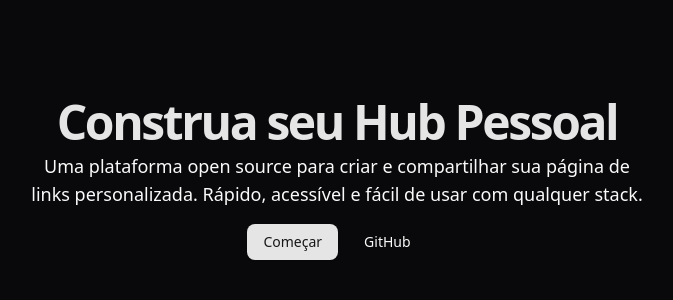
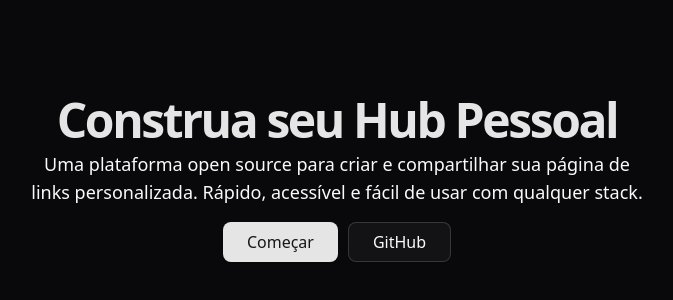
Before and after one commit to 0kira-vgl/linkdrop, a Next.js app: page / in a window 1280 px wide. Shown: the part 222-522 px from the top of the page, without its empty margins (303-976 px from the left). Built offline with nearby package versions, Linux system fonts and the light colour scheme; no server answers.

Commit message:
feat(resetPassword): implement password reset functionality and error handling refactor(home): replace button with link for navigation to sign-in page

```diff
--- a/src/app/(login)/resetPassword/page.tsx
+++ b/src/app/(login)/resetPassword/page.tsx
@@ -11,10 +11,30 @@ import {
 } from "@/components/ui/card";
 import { Input } from "@/components/ui/input";
 import { Label } from "@/components/ui/label";
+import { resetPassword } from "@/firebase/authentication";
+import { getFirebaseErrorMessage } from "@/firebase/firebaseErrors";
+import { FirebaseError } from "firebase/app";
 import { useRouter } from "next/navigation";
+import { useState } from "react";
 
 export default function ResetPassword() {
   const router = useRouter();
+
+  const [email, setEmail] = useState("");
+  const [erro, setErro] = useState("");
+
+  async function handleResetPassword() {
+    try {
+      await resetPassword(email);
+      router.push("/resetPassword/emailSent");
+    } catch (err: unknown) {
+      if (err instanceof FirebaseError) {
+        setErro(getFirebaseErrorMessage(err.code));
+      } else {
+        setErro("Erro inesperado. Tente novamente.");
+      }
+    }
+  }
 
   return (
     <Card className="w-full max-w-sm">
@@ -34,20 +54,19 @@ export default function ResetPassword() {
                 type="email"
                 placeholder="m@example.com"
                 required
+                value={email}
+                onChange={(e) => setEmail(e.target.value)}
               />
             </div>
           </div>
         </form>
       </CardContent>
       <CardFooter className="flex-col gap-2">
-        <Button
-          type="submit"
-          className="w-full"
-          onClick={() => router.push("/resetPassword/emailSent")}
-        >
+        <Button type="submit" className="w-full" onClick={handleResetPassword}>
           Enviar código
         </Button>
       </CardFooter>
+      {erro && <p>{erro}</p>}
     </Card>
   );
 }
--- a/src/app/(login)/resetPassword/test.tsx
+++ /dev/null
@@ -1,3 +0,0 @@
-export default function Test() {
-  return <h1>test</h1>;
-}
--- a/src/app/page.tsx
+++ b/src/app/page.tsx
@@ -1,4 +1,4 @@
-import { Button, buttonVariants } from "@/components/ui/button";
+import { buttonVariants } from "@/components/ui/button";
 import Link from "next/link";
 
 export default function Home() {
@@ -17,19 +17,25 @@ export default function Home() {
         </div>
 
         <div className="flex gap-2.5">
-          <Button>
-            <Link href="/dashboard">Começar</Link>
-          </Button>
+          <Link
+            className={buttonVariants({
+              size: "lg",
+            })}
+            href="/signIn"
+          >
+            <span className="text-base">Começar</span>
+          </Link>
 
           <a
             href="https://github.com/0kira-vgl/linkdrop"
             target="_blank"
             rel="noopener noreferrer"
             className={buttonVariants({
-              variant: "ghost",
+              variant: "outline",
+              size: "lg",
             })}
           >
-            GitHub
+            <span className="text-base">GitHub</span>
           </a>
         </div>
       </div>
```
